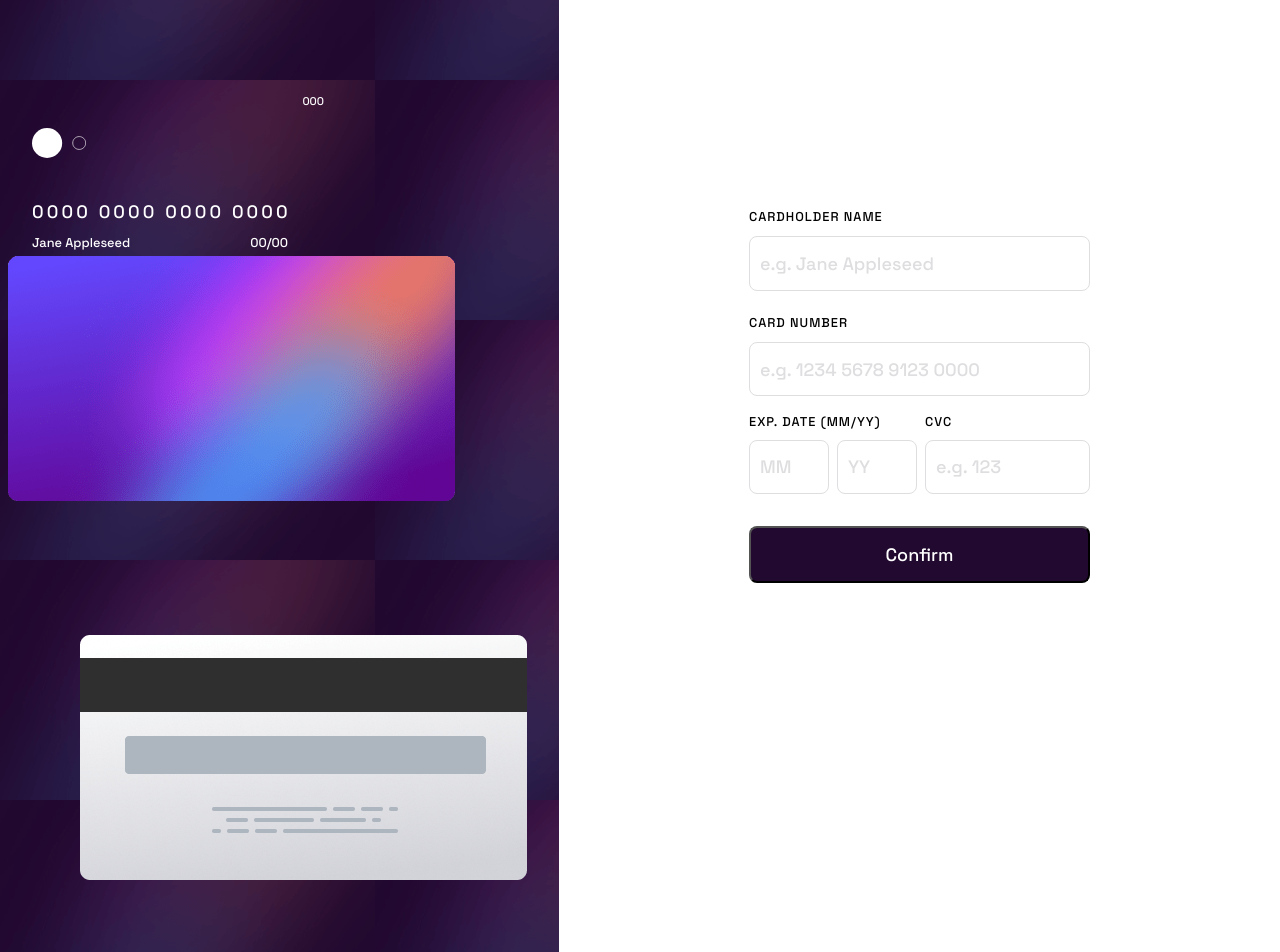
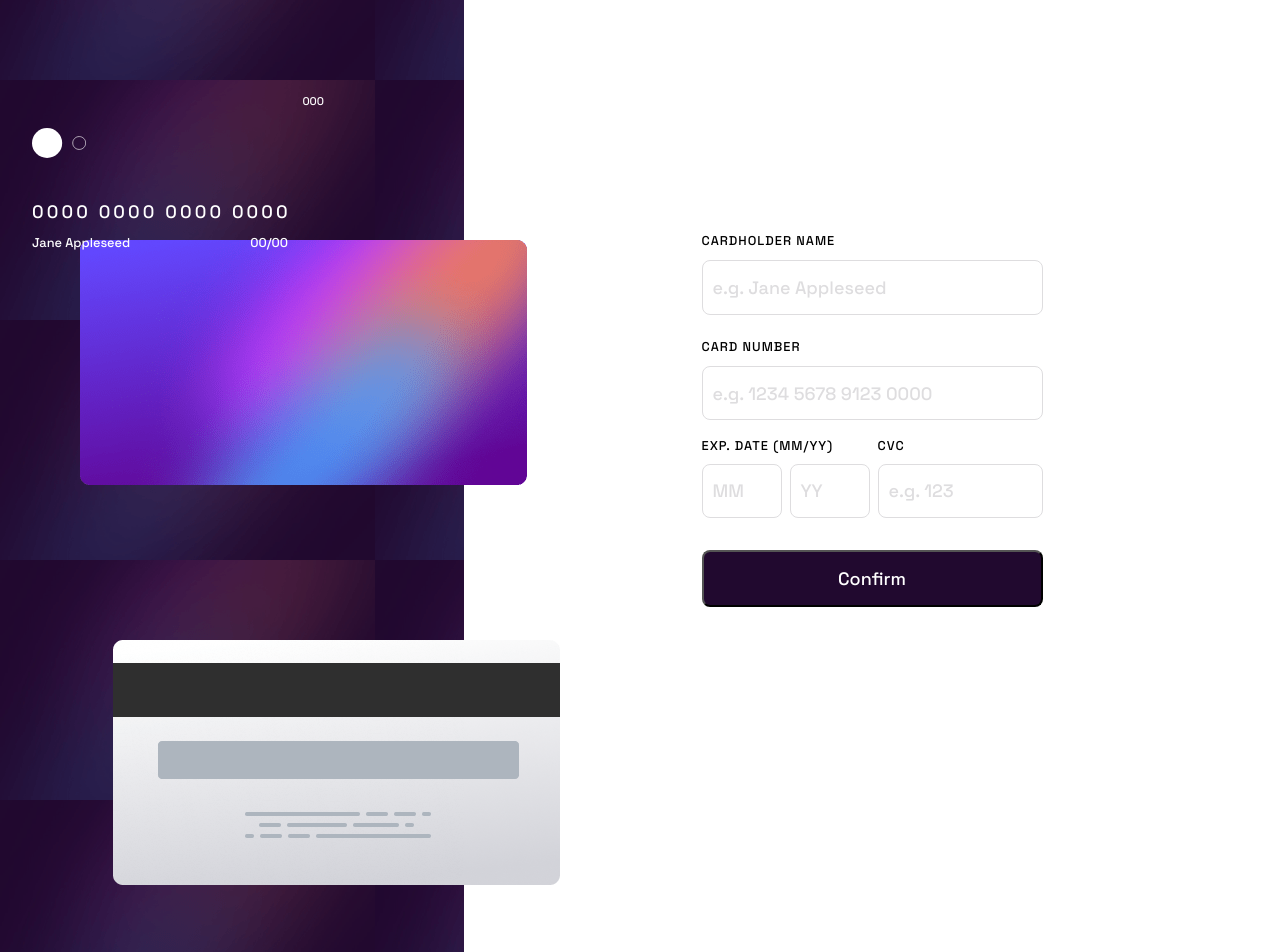
Before and after one commit to sclingan/interactive-card-details, a React (Vite) app: page / in a window 1280 px wide. Shown: the top 952 px of the page. Built offline with nearby package versions, Linux system fonts and the light colour scheme.

Commit message:
Fixing responsive layout

```diff
--- a/src/App.css
+++ b/src/App.css
@@ -172,7 +172,7 @@ button {
     margin-block: 1rem;
 }
 
-@media(min-width: 40rem) {
+@media(min-width: 56.25rem) { /* 40rem */
 
   body {
   }
@@ -187,14 +187,33 @@ button {
     display: flex;
     flex-direction: column-reverse;
     min-height: 70rem;
+    /* margin: 0 auto; */
   }
 
   section {
     display: flex;
     flex-direction: column;
     align-items: center;
-    justify-content: center;
     margin: 0 auto;
-    padding: 0;
+    min-width: 30rem;
+    position: relative;
+  }
+
+  .card-container {
+    min-width: 25rem;
+    margin: 0 auto;
+  }
+
+  .card-back {
+    position: absolute;
+    top: 40rem;
+    right: 45rem;
+  }
+
+  .card-front {
+    position: absolute;
+    top: 15rem;
+    /* right: 20rem; */
+    left: 5rem;
   }
 }
```
